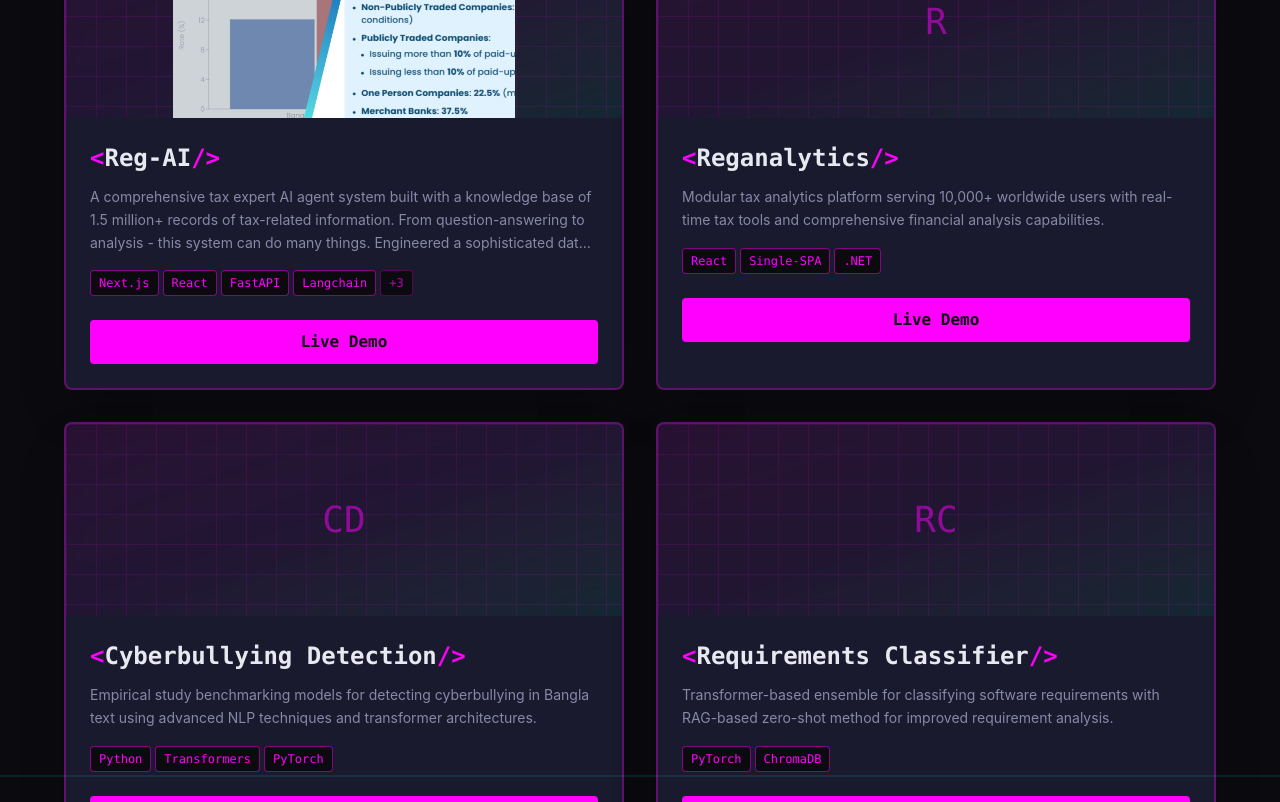
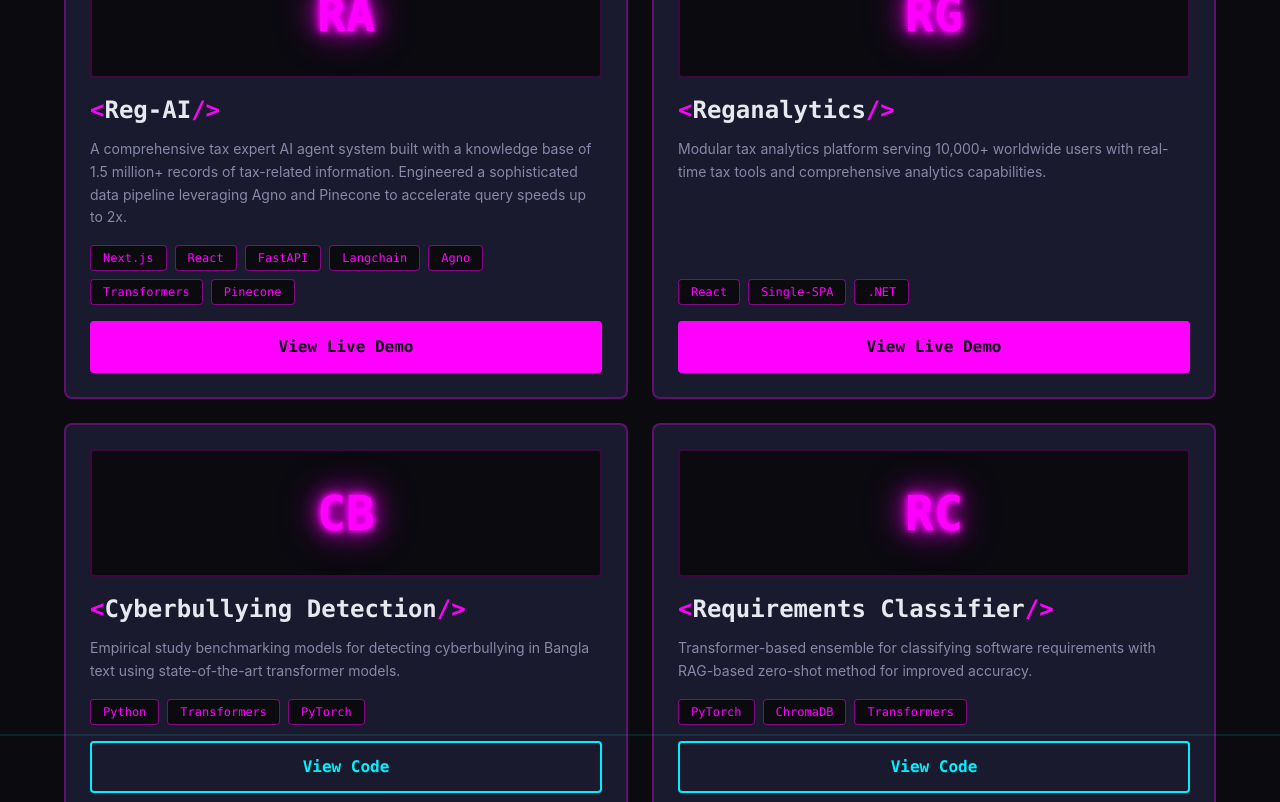
Before and after one commit to NotAlpha45/my-portfolio-v3, a React (Vite) app: page / in a window 1280 px wide. Shown: the part 2960-3762 px from the top of the page. Built offline with nearby package versions, Linux system fonts and the light colour scheme.

Commit message:
refactor: Update project details and improve layout in HighlightedProject component

```diff
--- a/src/components/HighlightedProject.tsx
+++ b/src/components/HighlightedProject.tsx
@@ -6,48 +6,41 @@ interface Project {
   technologies: string[];
   githubUrl?: string;
   liveUrl?: string;
-  imageUrl?: string;
+  icon?: string;
 }
 
 const HighlightedProject: React.FC = () => {
   const projects: Project[] = [
     {
       title: 'Reg-AI',
-      description: 'A comprehensive tax expert AI agent system built with a knowledge base of 1.5 million+ records of tax-related information. From question-answering to analysis - this system can do many things. Engineered a sophisticated data pipeline leveraging Agno and Pinecone to accelerate query speeds up to 2x.',
+      description: 'A comprehensive tax expert AI agent system built with a knowledge base of 1.5 million+ records of tax-related information. Engineered a sophisticated data pipeline leveraging Agno and Pinecone to accelerate query speeds up to 2x.',
       technologies: ['Next.js', 'React', 'FastAPI', 'Langchain', 'Agno', 'Transformers', 'Pinecone'],
       githubUrl: 'https://github.com/NotAlpha45',
       liveUrl: 'https://regplus.reganalytics.com/',
-      imageUrl: '/images/reg.png',
+      icon: 'RA',
     },
     {
       title: 'Reganalytics',
-      description: 'Modular tax analytics platform serving 10,000+ worldwide users with real-time tax tools and comprehensive financial analysis capabilities.',
+      description: 'Modular tax analytics platform serving 10,000+ worldwide users with real-time tax tools and comprehensive analytics capabilities.',
       technologies: ['React', 'Single-SPA', '.NET'],
-      liveUrl: 'https://regplus.reganalytics.com/',
+      liveUrl: 'https://reganalytics.com/',
+      icon: 'RG',
     },
     {
       title: 'Cyberbullying Detection',
-      description: 'Empirical study benchmarking models for detecting cyberbullying in Bangla text using advanced NLP techniques and transformer architectures.',
+      description: 'Empirical study benchmarking models for detecting cyberbullying in Bangla text using state-of-the-art transformer models.',
       technologies: ['Python', 'Transformers', 'PyTorch'],
-      githubUrl: 'https://github.com/NotAlpha45/cyberbullying-detection',
+      githubUrl: 'https://github.com/NotAlpha45',
+      icon: 'CB',
     },
     {
       title: 'Requirements Classifier',
-      description: 'Transformer-based ensemble for classifying software requirements with RAG-based zero-shot method for improved requirement analysis.',
-      technologies: ['PyTorch', 'ChromaDB'],
-      githubUrl: 'https://github.com/NotAlpha45/requirements-classifier',
+      description: 'Transformer-based ensemble for classifying software requirements with RAG-based zero-shot method for improved accuracy.',
+      technologies: ['PyTorch', 'ChromaDB', 'Transformers'],
+      githubUrl: 'https://github.com/NotAlpha45',
+      icon: 'RC',
     },
   ];
-
-  const getViewUrl = (project: Project) => {
-    return project.liveUrl || project.githubUrl || '#';
-  };
-
-  const getViewText = (project: Project) => {
-    if (project.liveUrl) return 'Live Demo';
-    if (project.githubUrl) return 'View Code';
-    return 'View';
-  };
 
   return (
     <section id="project" className="min-h-screen flex items-center justify-center px-6 py-20 scanline">
@@ -56,79 +49,70 @@ const HighlightedProject: React.FC = () => {
           <span className="glitch-effect">PROJECTS</span>
         </h2>
         <p className="text-cyber-gray font-mono mb-12 text-xl">
-          <span className="text-cyber-pink">&gt;</span> Showcase Excellence
+          <span className="text-cyber-pink">&gt;</span> Featured Work
         </p>
 
-        <div className="grid md:grid-cols-2 lg:grid-cols-2 gap-8">
+        {/* Projects Grid */}
+        <div className="grid md:grid-cols-2 gap-6">
           {projects.map((project, index) => (
             <div
               key={index}
-              className="bg-noir-darker border-2 border-cyber-pink/30 rounded-lg overflow-hidden hover:border-cyber-pink/60 transition-all duration-300 shadow-2xl group"
+              className="bg-noir-darker border-2 border-cyber-pink/30 rounded-lg p-6 hover:border-cyber-pink/60 transition-all duration-300 group flex flex-col"
             >
-              {/* Project Image/Placeholder */}
-              <div className="relative h-48 bg-linear-to-br from-cyber-pink/20 via-cyber-purple/20 to-cyber-cyan/20 overflow-hidden">
-                <div className="absolute inset-0 bg-noir-black/50 backdrop-blur-sm"></div>
-                <div className="absolute inset-0 flex items-center justify-center">
-                  {project.imageUrl ? (
-                    <img
-                      src={project.imageUrl}
-                      alt={`${project.title} Screenshot`}
-                      className="max-h-full max-w-full object-contain z-10"
-                    />
-                  ) : (
-                    <span className="text-cyber-pink/50 text-4xl font-mono">
-                      {project.title.split(' ').map(word => word[0]).join('').toUpperCase()}
+              {/* Project Icon */}
+              <div className="h-32 bg-noir-black rounded mb-4 flex items-center justify-center border-2 border-cyber-pink/20 group-hover:border-cyber-pink/40 transition-all">
+                <span className="text-cyber-pink text-5xl font-mono font-bold neon-glow">
+                  {project.icon}
                 </span>
-                  )}
               </div>
 
-                {/* Decorative grid overlay */}
-                <div className="absolute inset-0" style={{
-                  backgroundImage: 'linear-gradient(rgba(255, 0, 255, 0.1) 1px, transparent 1px), linear-gradient(90deg, rgba(255, 0, 255, 0.1) 1px, transparent 1px)',
-                  backgroundSize: '30px 30px'
-                }}></div>
-              </div>
-
-              {/* Project Content */}
-              <div className="p-6">
+              {/* Project Title */}
               <h3 className="text-2xl font-bold text-cyber-white mb-3 font-mono">
                 <span className="text-cyber-pink">&lt;</span>
                 {project.title}
                 <span className="text-cyber-pink">/&gt;</span>
               </h3>
 
-                <p className="text-sm text-cyber-gray leading-relaxed mb-4 line-clamp-3">
+              {/* Project Description */}
+              <p className="text-cyber-gray text-sm leading-relaxed mb-4 grow">
                 {project.description}
               </p>
 
               {/* Technologies */}
-                <div className="mb-6">
-                  <div className="flex flex-wrap gap-1">
-                    {project.technologies.slice(0, 4).map((tech, techIndex) => (
+              <div className="mb-4">
+                <div className="flex flex-wrap gap-2">
+                  {project.technologies.map((tech, techIndex) => (
                     <span
                       key={techIndex}
-                        className="px-2 py-1 bg-noir-black border border-cyber-pink/50 text-cyber-pink rounded text-xs font-mono hover:bg-cyber-pink/10 hover:border-cyber-pink transition-all"
+                      className="text-xs px-3 py-1 bg-noir-black border border-cyber-pink/50 text-cyber-pink rounded font-mono hover:bg-cyber-pink/10 hover:border-cyber-pink transition-all"
                     >
                       {tech}
                     </span>
                   ))}
-                    {project.technologies.length > 4 && (
-                      <span className="px-2 py-1 bg-noir-black border border-cyber-pink/30 text-cyber-pink/70 rounded text-xs font-mono">
-                        +{project.technologies.length - 4}
-                      </span>
-                    )}
                 </div>
               </div>
 
               {/* View Button */}
+              <div className="mt-auto">
+                {project.liveUrl ? (
                   <a
-                  href={getViewUrl(project)}
+                    href={project.liveUrl}
                     target="_blank"
                     rel="noopener noreferrer"
-                  className="w-full px-4 py-2 bg-cyber-pink border-2 border-cyber-pink text-noir-black rounded font-mono font-bold hover:bg-transparent hover:text-cyber-pink transition-all duration-300 text-center block"
+                    className="w-full inline-block text-center px-6 py-3 bg-cyber-pink border-2 border-cyber-pink text-noir-black rounded font-mono font-bold hover:bg-transparent hover:text-cyber-pink transition-all duration-300"
                   >
-                  {getViewText(project)}
+                    View Live Demo
                   </a>
+                ) : project.githubUrl ? (
+                  <a
+                    href={project.githubUrl}
+                    target="_blank"
+                    rel="noopener noreferrer"
+                    className="w-full inline-block text-center px-6 py-3 bg-transparent border-2 border-cyber-cyan text-cyber-cyan rounded font-mono font-bold hover:bg-cyber-cyan hover:text-noir-black transition-all duration-300"
+                  >
+                    View Code
+                  </a>
+                ) : null}
               </div>
             </div>
           ))}
```
Lines whose indentation alone changed are shown as unchanged.
